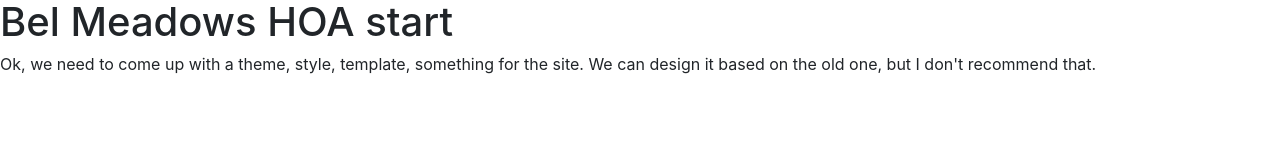
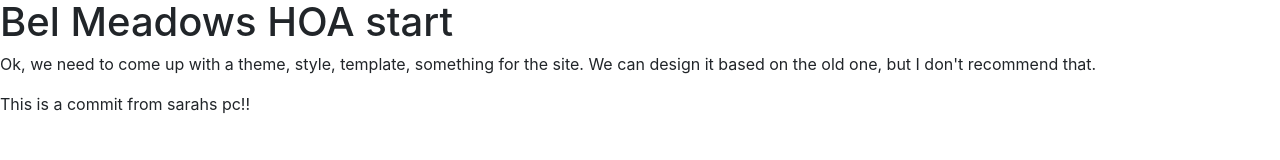
Before and after one commit to svacovsky/HOA, a plain HTML site: page HOA/WebContent/index.html in a window 1280 px wide. Drawn offline with nearby package versions, Linux system fonts and the light colour scheme.

Commit message:
Commiting because i can

```diff
--- a/HOA/WebContent/index.html
+++ b/HOA/WebContent/index.html
@@ -11,6 +11,7 @@
   <body>
     <h1>Bel Meadows HOA start</h1>
 	<p>Ok, we need to come up with a theme, style, template, something for the site. We can design it based on the old one, but I don't recommend that.</p>
+    <p>This is a commit from sarahs pc!!</p>
     <!-- Optional JavaScript -->
     <!-- jQuery first, then Popper.js, then Bootstrap JS -->
     <script src="https://code.jquery.com/jquery-3.2.1.slim.min.js" integrity="sha384-KJ3o2DKtIkvYIK3UENzmM7KCkRr/rE9/Qpg6aAZGJwFDMVNA/GpGFF93hXpG5KkN" crossorigin="anonymous"></script>
```
